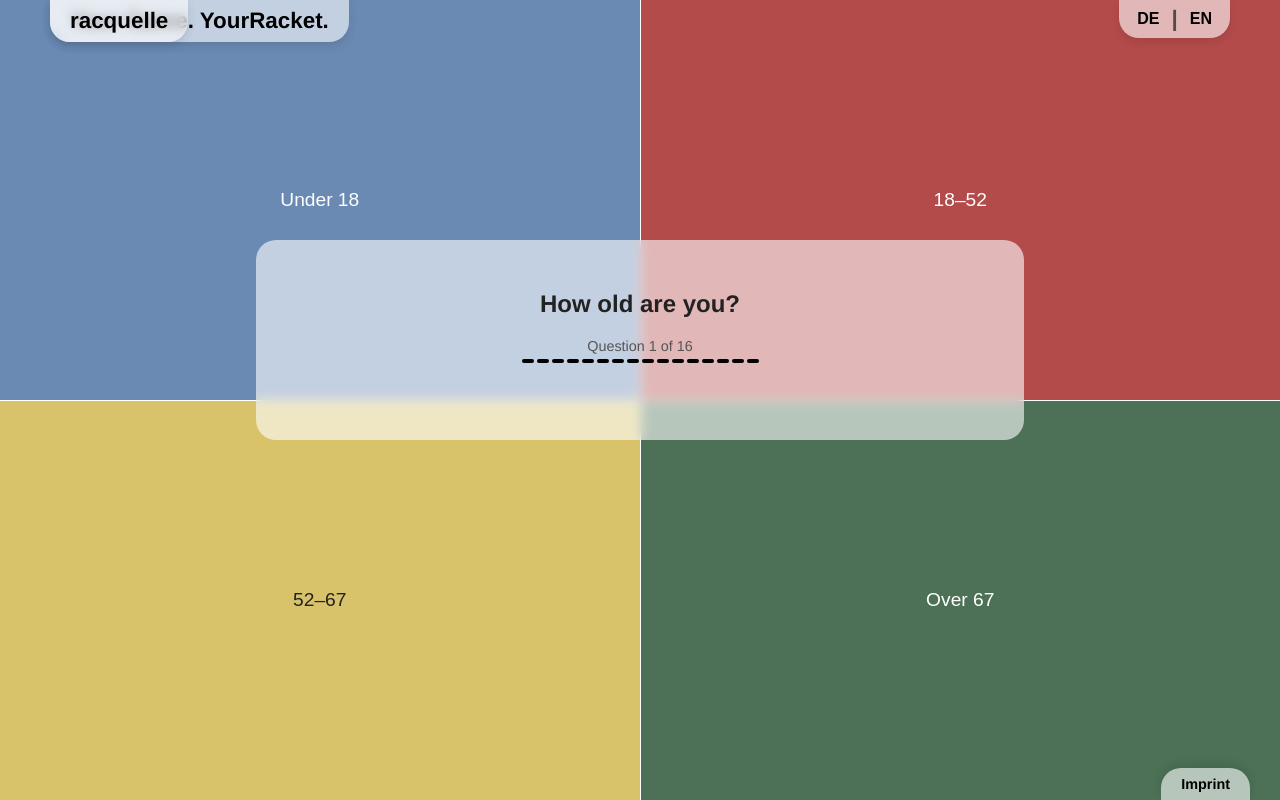
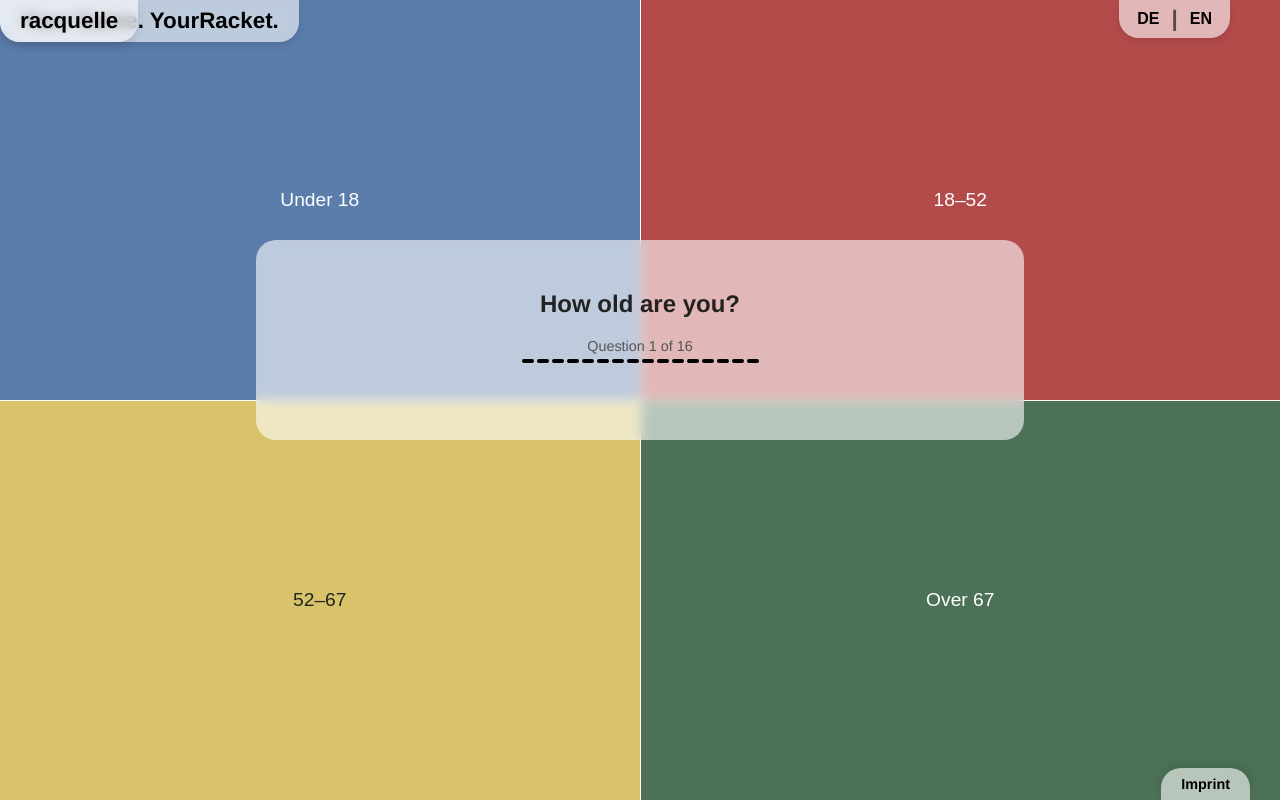
Before and after one commit to chihuahuaWARRIOR/racquelle, a plain HTML site: page index.html in a window 1280 px wide. Drawn offline with Linux system fonts and the light colour scheme.

Commit message:
Update styles.css

```diff
--- a/styles.css
+++ b/styles.css
@@ -117,20 +117,6 @@
   font-size: 1.4rem;
   text-decoration: none;
   backdrop-filter: blur(6px);
-}
-
-/* racquelle links oben */
-#brand {
-  top: 0;
-  left: 50px;
-  z-index: 10;
-  background: rgba(255, 255, 255, 0.6);
-}
-
-/* Kein Unterstrich für Link */
-#brand a {
-  text-decoration: none;
-  color: black;
 }
 
 /* Sprache rechts oben */
```
